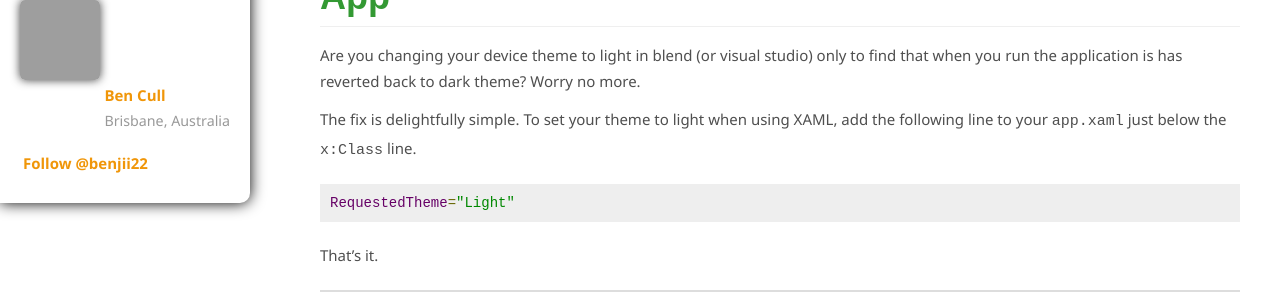
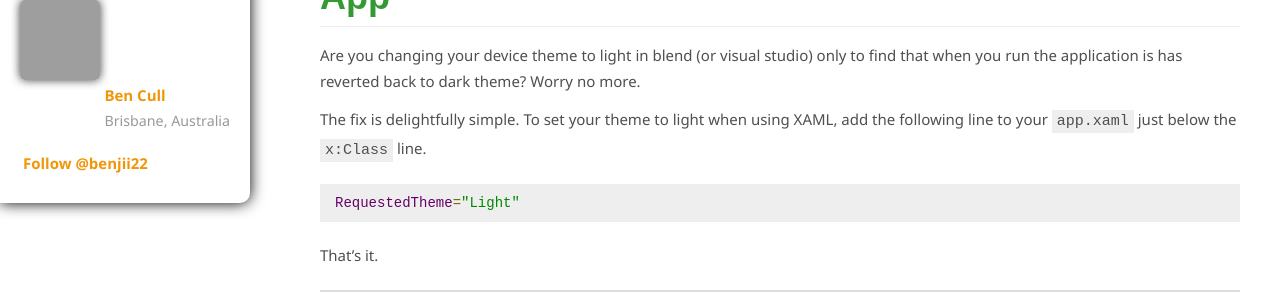
Before and after one commit to bjcull/bjcull.github.com, a Jekyll site: the page built from _posts/2012-09-13-how-to-force-light-theme-in-your-xaml-windows-8-app.md, in a window 1280 px wide. Shown: the part 138-438 px from the top of the page. Built offline with Jekyll 4.4.1, drawn with Linux system fonts in a browser that asks for light colours; nearby versions of some CDN libraries; comment, search, counter and statistics services are not loaded; grey boxes are pictures that could not be loaded.

Commit message:
added code style for inline code snippets

```diff
--- a/css/style.css
+++ b/css/style.css
@@ -107,7 +107,10 @@ pre {
 	margin:12px 0 20px 0;
     overflow:auto;
 }
-
+code {
+    background-color:#eee;
+    padding:3px 5px;
+}
 
 /* These selection declarations have to be separate.
    No text-shadow: twitter.com/miketaylr/status/12228805301
```
